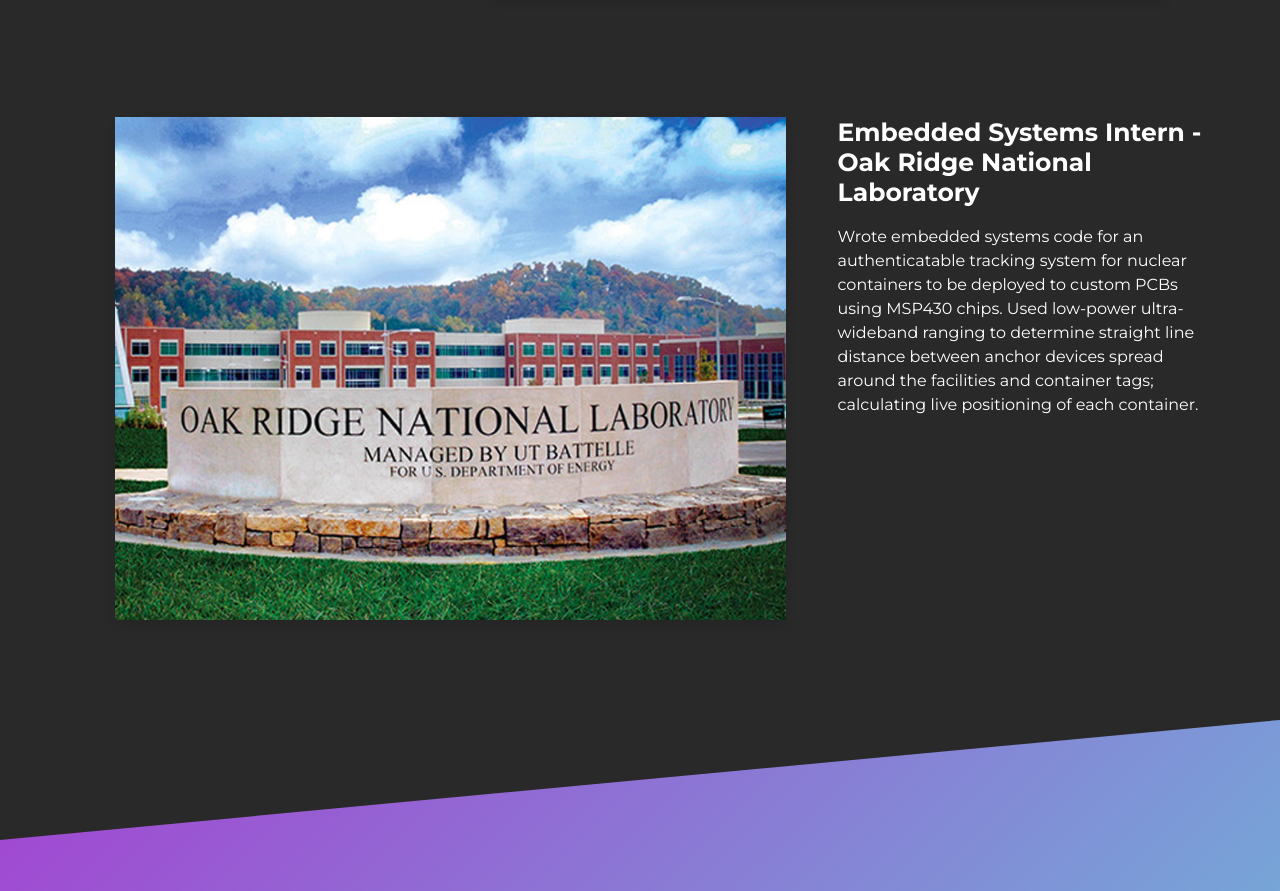
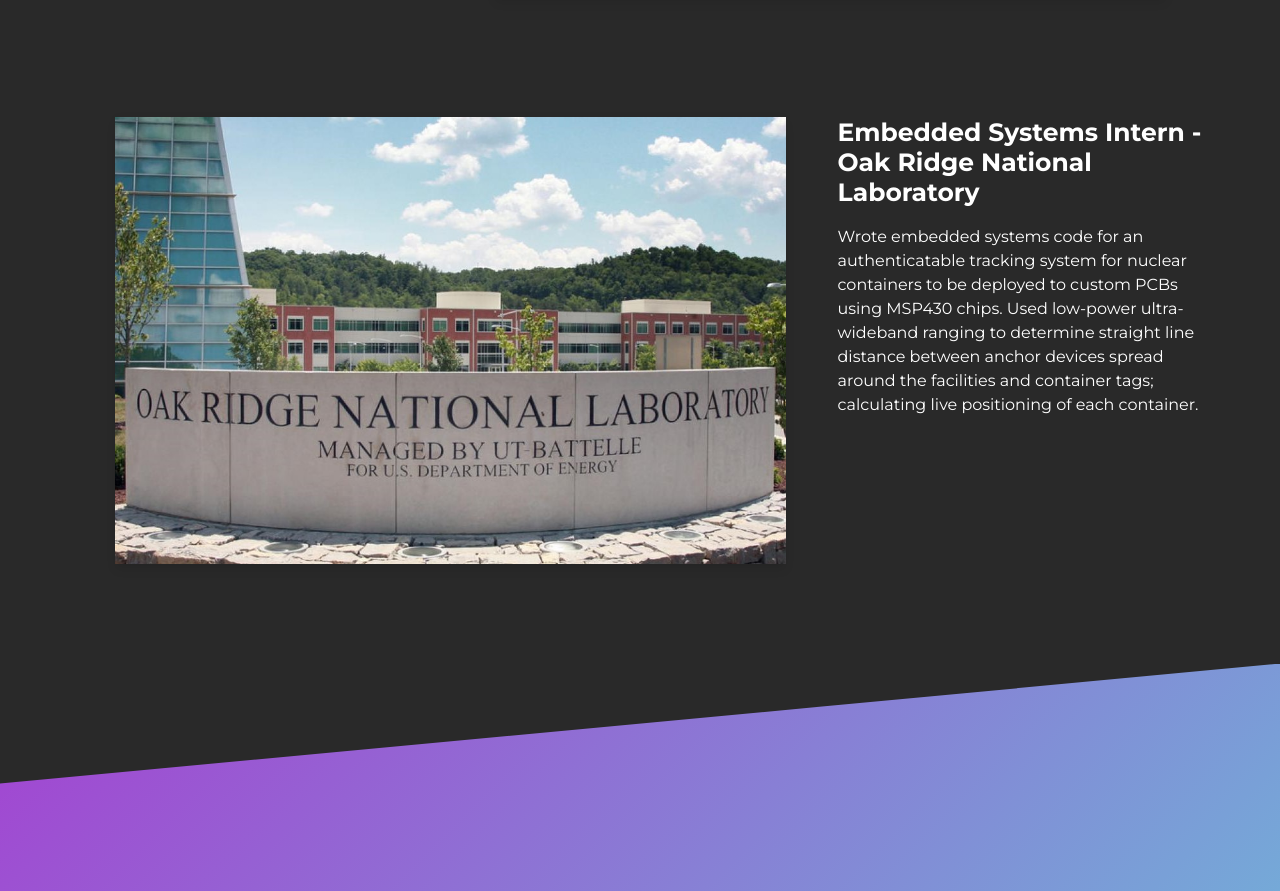
Before and after one commit to jackschedel/portfolio-website, a website built with Parcel: page src/index.html in a window 1280 px wide. Shown: the part 2088-2979 px from the top of the page. Built offline with nearby package versions, Linux system fonts and the light colour scheme.

Commit message:
better ornl stock

```diff
--- a/src/index.html
+++ b/src/index.html
@@ -164,7 +164,7 @@
                     <img
                       alt="Oak Ridge National Laboratory"
                       class="img-fluid"
-                      src="assets/ornl-stock.png"
+                      src="assets/ornl-stock.jpg"
                     />
                   </div>
                 </a>
```
Also changed, not shown: src/assets/ornl-stock.jpg (added), src/assets/ornl-stock.png (deleted), 2 other files.
